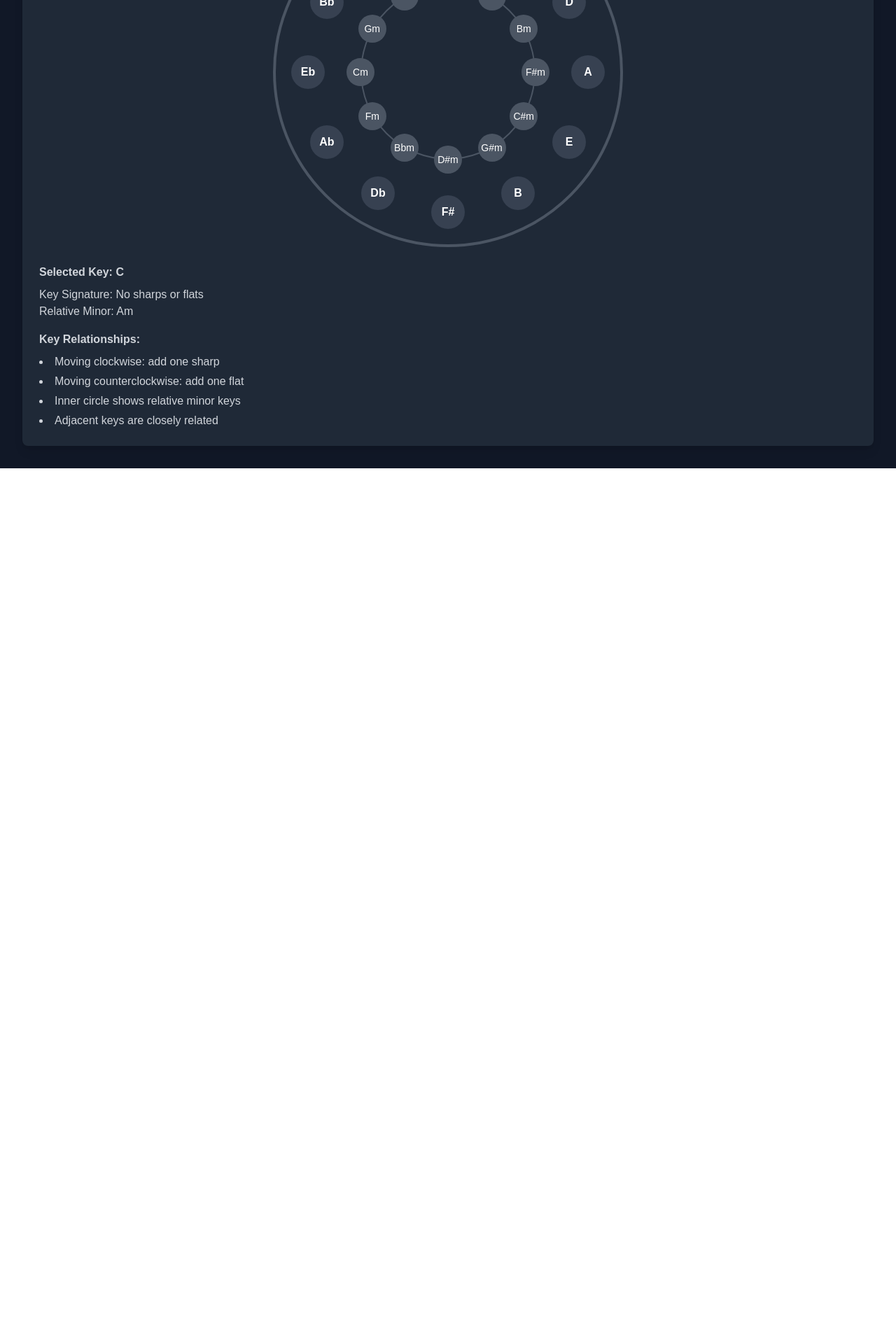
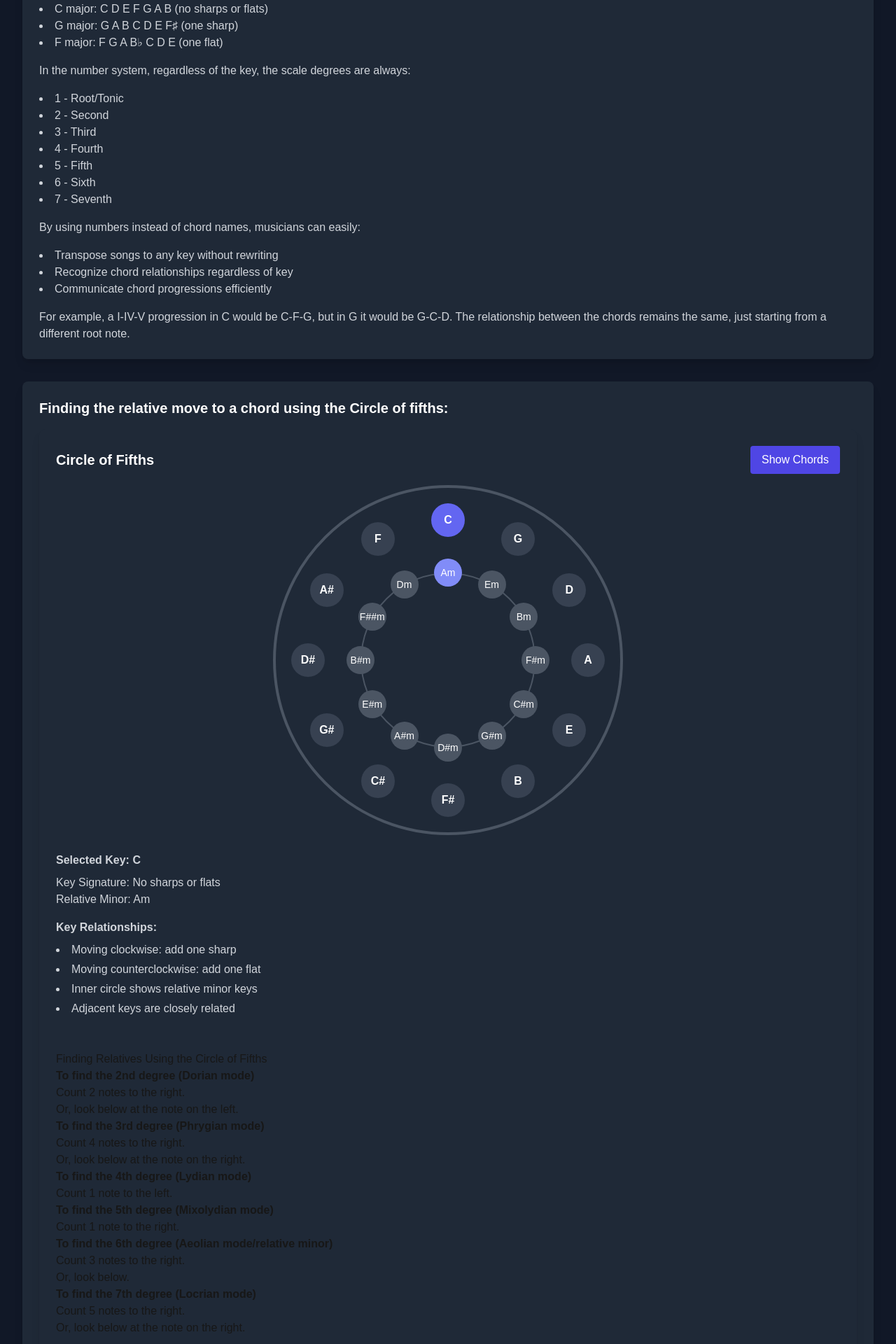
Before and after one commit to olteanalexandru/Music-theory-cheatsheet, a Next.js app in the folder music-theory-cheatsheet/: page / in a window 1280 px wide. Shown: the part 1460-3380 px from the top of the page at 70% size. Before the commit the page ends 2129 px from the top, so only its background shows below. Built offline with nearby package versions, Linux system fonts and the light colour scheme.

Commit message:
Nasvile number sistem explanation + Circle of fifths extended

```diff
--- a/music-theory-cheatsheet/app/components/CircleOfFifths.tsx
+++ b/music-theory-cheatsheet/app/components/CircleOfFifths.tsx
@@ -3,7 +3,7 @@
 import React, { useState, useEffect } from 'react';
 
 const circleOfFifths = {
-    order: ['C', 'G', 'D', 'A', 'E', 'B', 'F#', 'Db', 'Ab', 'Eb', 'Bb', 'F'],
+    order: ['C', 'G', 'D', 'A', 'E', 'B', 'F#', 'C#', 'G#', 'D#', 'A#', 'F'],
     relatives: {
         C: 'Am',
         G: 'Em',
@@ -12,11 +12,25 @@ const circleOfFifths = {
         E: 'C#m',
         B: 'G#m',
         'F#': 'D#m',
-        Db: 'Bbm',
-        Ab: 'Fm',
-        Eb: 'Cm',
-        Bb: 'Gm',
+        'C#': 'A#m',
+        'G#': 'E#m',
+        'D#': 'B#m',
+        'A#': 'F##m',
         F: 'Dm'
+    },
+    scaleDegrees: {
+        C: ['C', 'D', 'E', 'F', 'G', 'A', 'B'],
+        G: ['G', 'A', 'B', 'C', 'D', 'E', 'F#'],
+        D: ['D', 'E', 'F#', 'G', 'A', 'B', 'C#'],
+        A: ['A', 'B', 'C#', 'D', 'E', 'F#', 'G#'],
+        E: ['E', 'F#', 'G#', 'A', 'B', 'C#', 'D#'],
+        B: ['B', 'C#', 'D#', 'E', 'F#', 'G#', 'A#'],
+        'F#': ['F#', 'G#', 'A#', 'B', 'C#', 'D#', 'E#'],
+        'C#': ['C#', 'D#', 'E#', 'F#', 'G#', 'A#', 'B#'],
+        'G#': ['G#', 'A#', 'B#', 'C#', 'D#', 'E#', 'F##'],
+        'D#': ['D#', 'E#', 'F##', 'G#', 'A#', 'B#', 'C##'],
+        'A#': ['A#', 'B#', 'C##', 'D#', 'E#', 'F##', 'G##'],
+        F: ['F', 'G', 'A', 'Bb', 'C', 'D', 'E']
     },
     numberOfSharps: {
         C: 0,
@@ -26,18 +40,15 @@ const circleOfFifths = {
         E: 4,
         B: 5,
         'F#': 6,
-        Db: 5,
-        Ab: 4,
-        Eb: 3,
-        Bb: 2,
+        'C#': 7,
+        'G#': 8,
+        'D#': 9,
+        'A#': 10,
         F: 1
     },
     sharpsOrder: ['F#', 'C#', 'G#', 'D#', 'A#', 'E#', 'B#'],
-    flatsOrder: ['Bb', 'Eb', 'Ab', 'Db', 'Gb', 'Cb', 'Fb'],
-    chordQualities: {
-        major: ['I', 'V', 'IV'],
-        minor: ['vi', 'ii', 'iii']
-    }
+    flatsOrder: ['Bb', 'Eb', 'Ab', 'Db', 'Gb', 'Cb', 'Fb']
+
 };
 
 interface CircleOfFifthsProps {
@@ -52,10 +63,6 @@ export const CircleOfFifths: React.FC<CircleOfFifthsProps> = ({ initialSelectedR
         setSelectedRoot(initialSelectedRoot);
     }, [initialSelectedRoot]);
 
-    useEffect(() => {
-        // Any client-specific logic can go here
-    }, []);
-
     type Note = keyof typeof circleOfFifths.numberOfSharps;
 
     const getKeySignature = (note: Note): string => {
@@ -68,10 +75,21 @@ export const CircleOfFifths: React.FC<CircleOfFifthsProps> = ({ initialSelectedR
     };
 
     const getPrimaryChords = (root: string) => {
+        const scale = circleOfFifths.scaleDegrees[root as keyof typeof circleOfFifths.scaleDegrees];
         return {
-            I: root,
-            IV: circleOfFifths.order[(circleOfFifths.order.indexOf(root) + 11) % 12],
-            V: circleOfFifths.order[(circleOfFifths.order.indexOf(root) + 1) % 12]
+            I: scale[0],             // Tonic (1st degree)
+            IV: scale[3],            // Subdominant (4th degree)
+            V: scale[4]              // Dominant (5th degree)
+        };
+    };
+
+    const getDerivedChords = (root: string) => {
+        const scale = circleOfFifths.scaleDegrees[root as keyof typeof circleOfFifths.scaleDegrees];
+        return {
+            ii: `${scale[1]}m`,      // Supertonic (2nd degree)
+            iii: `${scale[2]}m`,     // Mediant (3rd degree)
+            vi: `${scale[5]}m`,      // Submediant (6th degree)
+            vii: `${scale[6]}dim`    // Leading tone (7th degree)
         };
     };
 
@@ -111,10 +129,7 @@ export const CircleOfFifths: React.FC<CircleOfFifthsProps> = ({ initialSelectedR
             </div>
 
             <div className="relative w-full aspect-square max-w-[300px] md:max-w-[500px] mx-auto">
-                {/* Outer circle background */}
                 <div className="absolute inset-0 rounded-full border-4 border-gray-600" />
-
-                {/* Inner circle background */}
                 <div className="absolute inset-[25%] rounded-full border-2 border-gray-600" />
 
                 {circleOfFifths.order.map((note, index) => renderNote(note, index, 40, true))}
@@ -139,6 +154,16 @@ export const CircleOfFifths: React.FC<CircleOfFifthsProps> = ({ initialSelectedR
                                 </div>
                             ))}
                         </div>
+
+                        <h4 className="font-semibold mt-4 mb-2">Derived Chords</h4>
+                        <div className="grid grid-cols-4 gap-4">
+                            {Object.entries(getDerivedChords(selectedRoot)).map(([roman, chord]) => (
+                                <div key={roman} className="bg-gray-700 p-2 rounded text-center">
+                                    <div className="text-sm text-gray-400">{roman}</div>
+                                    <div className="font-bold">{chord}</div>
+                                </div>
+                            ))}
+                        </div>
                     </div>
                 )}
 
@@ -152,6 +177,40 @@ export const CircleOfFifths: React.FC<CircleOfFifthsProps> = ({ initialSelectedR
                     </ul>
                 </div>
             </div>
+            <br/><br/>
+    <h1>Finding Relatives Using the Circle of Fifths</h1>
+    <ul>
+        <li>
+            <p><strong>To find the 2nd degree (Dorian mode)</strong></p>
+            <p>Count 2 notes to the right.<br/>
+               Or, look below at the note on the left.</p>
+        </li>
+        <li>
+            <p><strong>To find the 3rd degree (Phrygian mode)</strong></p>
+            <p>Count 4 notes to the right.<br/>
+               Or, look below at the note on the right.</p>
+        </li>
+        <li>
+            <p><strong>To find the 4th degree (Lydian mode)</strong></p>
+            <p>Count 1 note to the left.</p>
+        </li>
+        <li>
+            <p><strong>To find the 5th degree (Mixolydian mode)</strong></p>
+            <p>Count 1 note to the right.</p>
+        </li>
+        <li>
+            <p><strong>To find the 6th degree (Aeolian mode/relative minor)</strong></p>
+            <p>Count 3 notes to the right.<br/>
+               Or, look below.</p>
+        </li>
+        <li>
+            <p><strong>To find the 7th degree (Locrian mode)</strong></p>
+            <p>Count 5 notes to the right.<br/>
+               Or, look below at the note on the right.</p>
+        </li>
+    </ul>
+
+
         </div>
     );
 };
--- a/music-theory-cheatsheet/app/page.tsx
+++ b/music-theory-cheatsheet/app/page.tsx
@@ -273,7 +273,53 @@ const InteractiveBassDisplay = () => {
                         </div>
                     </div>
                 </div>
-                <CircleOfFifths initialSelectedRoot={selectedRoot || 'C'} />
+                <div className="mt-8 bg-gray-800 rounded-lg p-4 md:p-6 shadow-lg">
+                    <h3 className="text-lg md:text-xl font-bold text-white mb-4">Nashville Number System</h3>
+                    <p className="text-gray-300 mb-4">
+                        The Nashville Number System is a method of musical notation that represents the relationship between chords using numbers instead of traditional chord names.
+                        Each number represents a scale degree relative to the key you're in.
+                    </p>
+                    <p className="text-gray-300 mb-4">
+                        All major scales follow the same pattern of whole steps (W) and half steps (H): W-W-H-W-W-W-H.
+                        The only difference between keys is the starting note. For example:
+                    </p>
+                    <ul className="list-disc list-inside text-gray-300 mb-4">
+                        <li>C major: C D E F G A B (no sharps or flats)</li>
+                        <li>G major: G A B C D E F♯ (one sharp)</li>
+                        <li>F major: F G A B♭ C D E (one flat)</li>
+                    </ul>
+                    <p className="text-gray-300 mb-4">
+                        In the number system, regardless of the key, the scale degrees are always:
+                    </p>
+                    <ul className="list-disc list-inside text-gray-300 mb-4">
+                        <li>1 - Root/Tonic</li>
+                        <li>2 - Second</li>
+                        <li>3 - Third</li>
+                        <li>4 - Fourth</li>
+                        <li>5 - Fifth</li>
+                        <li>6 - Sixth</li>
+                        <li>7 - Seventh</li>
+                    </ul>
+                    <p className="text-gray-300 mb-4">
+                        By using numbers instead of chord names, musicians can easily:
+                    </p>
+                    <ul className="list-disc list-inside text-gray-300 mb-4">
+                        <li>Transpose songs to any key without rewriting</li>
+                        <li>Recognize chord relationships regardless of key</li>
+                        <li>Communicate chord progressions efficiently</li>
+                    </ul>
+                    <p className="text-gray-300">
+                        For example, a I-IV-V progression in C would be C-F-G, but in G it would be G-C-D.
+                        The relationship between the chords remains the same, just starting from a different root note.
+                    </p>
+                </div>
+
+                <div className="mt-8 bg-gray-800 rounded-lg p-4 md:p-6 shadow-lg">
+                    <h3 className="text-lg md:text-xl font-bold text-white mb-4">Finding the relative move to a chord using the Circle of fifths:</h3>
+
+                    <CircleOfFifths initialSelectedRoot={selectedRoot || 'C'} />
+                </div>
+
             </div>
         </div>
     );
```
Also changed, not shown: 1 other file (tests, documents, lock files or other folders).
